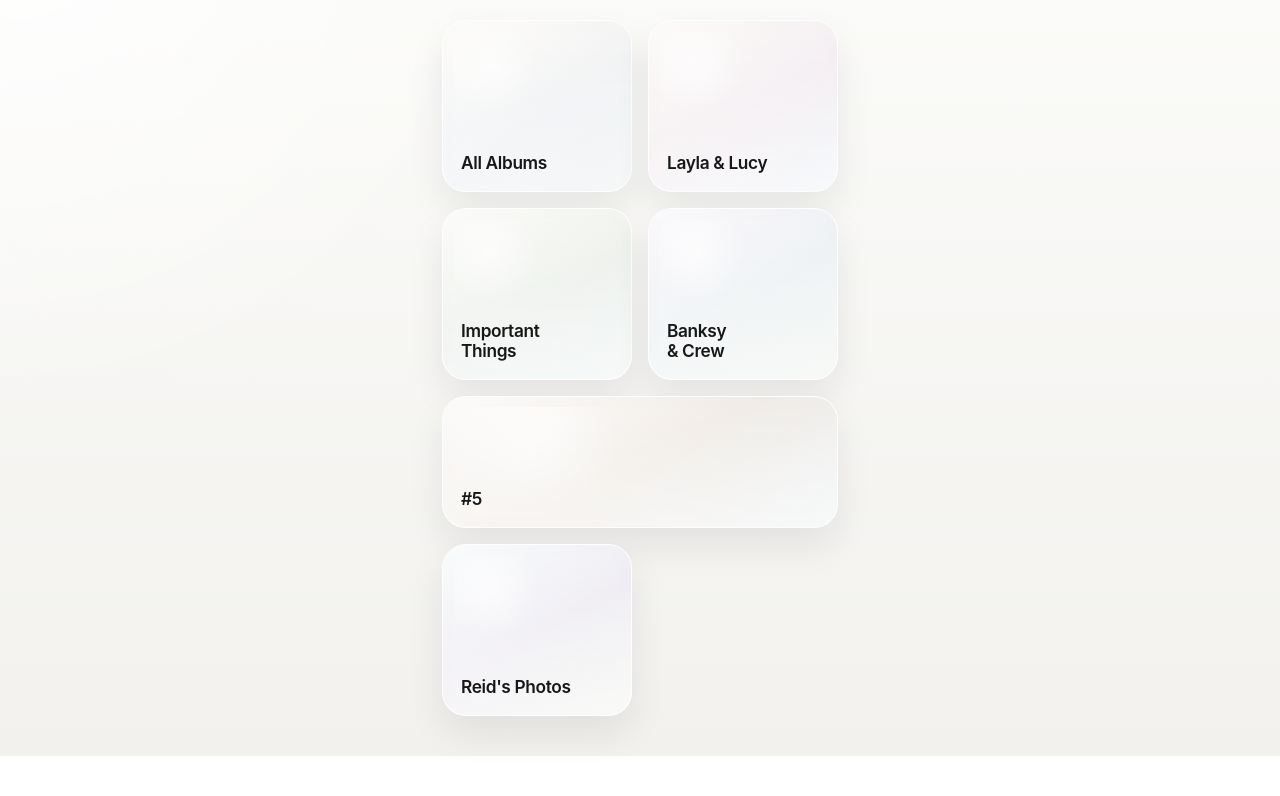
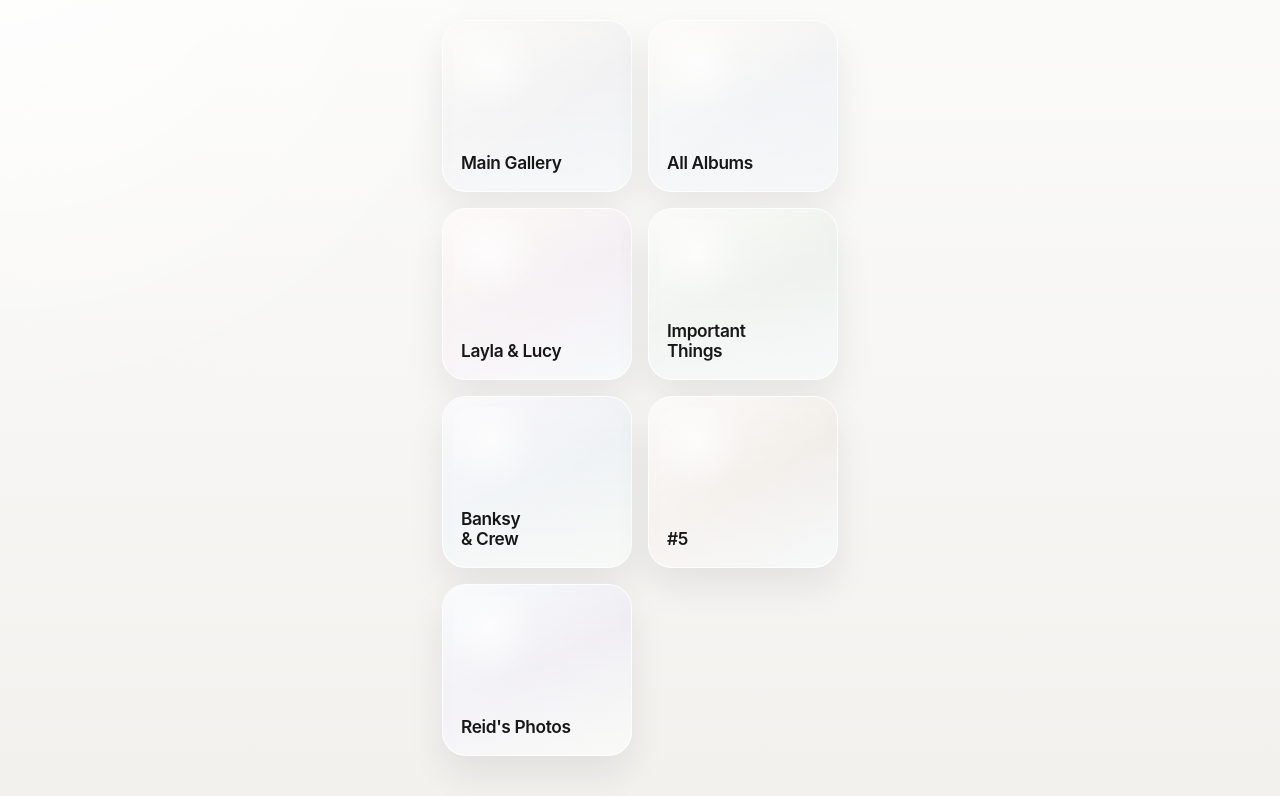
Before and after one commit to juliemgustin-beep/julie-photos, a plain HTML site: page index.html in a window 1280 px wide. Shown: the part 122-918 px from the top of the page. Before the commit the page ends 878 px from the top, so only its background shows below. Drawn offline with Linux system fonts and the light colour scheme.

Commit message:
Add files via upload

```diff
--- a/index.html
+++ b/index.html
@@ -24,6 +24,10 @@
       </header>
 
       <section class="tile-grid" aria-label="Photo destinations">
+        <a class="tile tile-main-gallery" href="https://photos.google.com" target="_blank" rel="noreferrer">
+          <span class="tile-label">Main Gallery</span>
+        </a>
+
         <a
           class="tile tile-gallery"
           href="https://photos.google.com/albums"
@@ -61,7 +65,7 @@
         </a>
 
         <a
-          class="tile tile-kids tile-wide"
+          class="tile tile-kids"
           href="https://photos.google.com/share/AF1QipOAZkQmny672AihQ3URFCTq7PUxV_us5j6MreODLqrzoBTDQ8HDaOk5tn3mAkJeTQ?key=MUo1TWc3Qi1IUnA3c0pibGFqd1Jta3V5X3p2WUp3"
           target="_blank"
           rel="noreferrer"
--- a/styles.css
+++ b/styles.css
@@ -145,6 +145,12 @@
     linear-gradient(160deg, #f5f1ea, #ebeef2 55%, #e3e8ea);
 }
 
+.tile-main-gallery {
+  background:
+    linear-gradient(180deg, rgba(255, 255, 255, 0.18), rgba(255, 255, 255, 0.56)),
+    linear-gradient(155deg, #f1eee8, #ececef 56%, #e5eaee);
+}
+
 .tile-favorites {
   background:
     linear-gradient(180deg, rgba(255, 255, 255, 0.18), rgba(255, 255, 255, 0.58)),
@@ -220,8 +226,3 @@
     font-size: 1rem;
   }
 }
-
-.tile-wide {
-  grid-column: 1 / -1;
-  min-height: 132px;
-}
```
